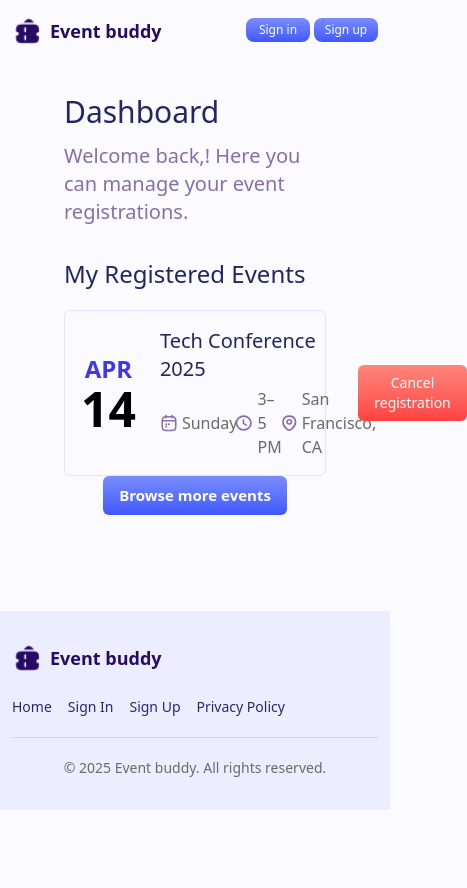
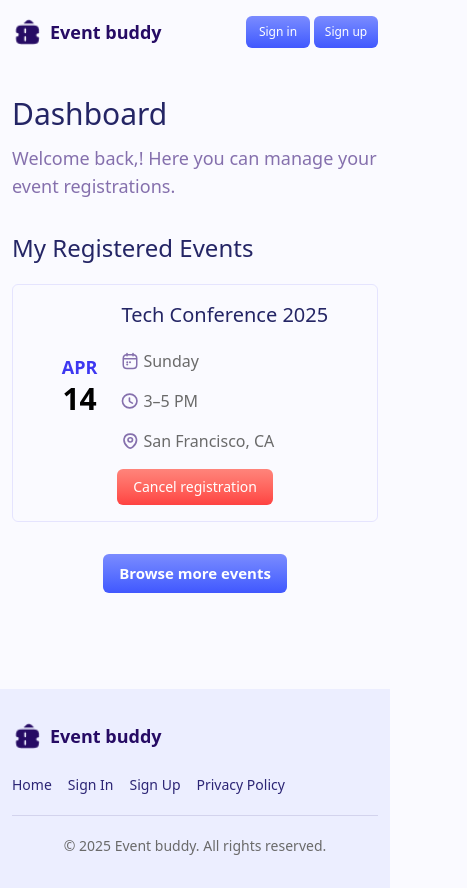
Before and after one commit to Rubaeid-Sanjid/Event-Buddy-Event-Booking-System, a Next.js app: page /Dashboard in a window 390 px wide. Shown: the whole page, 467 px wide, since content can reach past the window. Before the commit the page ends 844 px from the top, so only its background shows below. Built offline with nearby package versions, Linux system fonts and the light colour scheme.

Commit message:
both dashboard responsive

```diff
--- a/src/app/AdminDashboard/page.tsx
+++ b/src/app/AdminDashboard/page.tsx
@@ -26,20 +26,31 @@ const page = () => {
   return (
     <div>
       <Navbar></Navbar>
-      <div className="text-[#242565] px-16 mb-24">
+      <div className="text-[#242565] lg:px-16 px-3 mb-24">
         <div className="my-8">
           <h2 className="md:text-4xl text-3xl font-medium mb-3">
             Admin Dashboard
           </h2>
-          <p className="text-xl text-[#8570AD]">
+          <p className="lg:text-xl text-lg text-[#8570AD]">
             Manage events, view registrations, and monitor your platform.
           </p>
         </div>
 
         <div>
           <div className="flex justify-between">
-            <h3 className="font-medium text-2xl mb-5">Events Management</h3>
-            <button className="cursor-pointer size-1/12 py-2 text-white rounded-md bg-gradient-to-t from-[#4157FE] to-[#7B8BFF] hover:from-indigo-600 hover:to-indigo-500 transition">
+            <h3 className="font-medium lg:text-2xl text-xl mb-5">Events Management</h3>
+            <button
+            className="
+                    cursor-pointer
+                    w-32 h-10
+                    text-xs sm:text-base
+                    px-2 py-1 sm:px-4 sm:py-2
+                    text-white rounded-md
+                    bg-gradient-to-t from-[#4157FE] to-[#7B8BFF]
+                    hover:from-indigo-600 hover:to-indigo-500
+                    transition
+                  "
+            >
               Create Event
             </button>
           </div>
--- a/src/app/Dashboard/page.tsx
+++ b/src/app/Dashboard/page.tsx
@@ -11,10 +11,10 @@ const page = () => {
   return (
     <div>
       <Navbar></Navbar>
-      <div className="text-[#242565] px-16 mb-24">
+      <div className="text-[#242565] lg:px-16 px-3 mb-24">
         <div className="my-8">
           <h2 className="md:text-4xl text-3xl font-medium mb-3">Dashboard</h2>
-          <p className="text-xl text-[#8570AD]">
+          <p className="lg:text-xl text-lg text-[#8570AD]">
             Welcome back,{user?.name}! Here you can manage your event registrations.
           </p>
         </div>
@@ -33,7 +33,7 @@ const page = () => {
               onCancel: () => alert("Cancelled!"),
             }}
           />
-          <button className="block mx-auto text-[15px] font-semibold cursor-pointer px-4 py-2 text-white rounded-md bg-gradient-to-t from-[#4157FE] to-[#7B8BFF] hover:from-indigo-600 hover:to-indigo-500 transition">
+          <button className="my-8 block mx-auto text-[15px] font-semibold cursor-pointer px-4 py-2 text-white rounded-md bg-gradient-to-t from-[#4157FE] to-[#7B8BFF] hover:from-indigo-600 hover:to-indigo-500 transition">
             Browse more events
           </button>
         </div>
--- a/src/components/Navbar.tsx
+++ b/src/components/Navbar.tsx
@@ -31,8 +31,8 @@ const Navbar = () => {
                     cursor-pointer
                     w-16 sm:w-24
                     text-xs sm:text-base
-                    px-2 py-1 sm:px-4 sm:py-2
-                    text-white rounded-lg
+                    px-2 py-2 sm:px-4 sm:py-2
+                    text-white rounded-md
                     bg-gradient-to-t from-[#4157FE] to-[#7B8BFF]
                     hover:from-indigo-600 hover:to-indigo-500
                     transition
@@ -48,8 +48,8 @@ const Navbar = () => {
                     cursor-pointer
                     w-16 sm:w-24
                     text-xs sm:text-base
-                    px-2 py-1 sm:px-4 sm:py-2
-                    text-white rounded-lg
+                    px-2 py-2 sm:px-4 sm:py-2
+                    text-white rounded-md
                     bg-gradient-to-t from-[#4157FE] to-[#7B8BFF]
                     hover:from-indigo-600 hover:to-indigo-500
                     transition
@@ -65,8 +65,8 @@ const Navbar = () => {
                     cursor-pointer
                     w-16 sm:w-24
                     text-xs sm:text-base
-                    px-2 py-1 sm:px-4 sm:py-2
-                    text-white rounded-lg
+                    px-2 py-2 sm:px-4 sm:py-2
+                    text-white rounded-md
                     bg-gradient-to-t from-[#4157FE] to-[#7B8BFF]
                     hover:from-indigo-600 hover:to-indigo-500
                     transition
--- a/src/components/RegisterEventCard/RegisterEventCard.tsx
+++ b/src/components/RegisterEventCard/RegisterEventCard.tsx
@@ -18,12 +18,12 @@ interface RegisteredEventProps {
 
 const RegisterEventCard = ({ event } : RegisteredEventProps) => {
   return (
-    <div className="flex items-center justify-between border border-[#BDBBFB59] rounded-md p-4">
+    <div className="flex lg:flex-row flex-col items-center justify-between border border-[#BDBBFB59] rounded-md p-4">
       <div className="flex items-center gap-6">
 
         <div className="text-center">
-          <span className="block text-2xl font-bold text-[#3D37F1]">{event.date.display.month}</span>
-          <span className="block text-5xl font-bold text-black">
+          <span className="block lg:text-2xl text-lg font-bold text-[#3D37F1]">{event.date.display.month}</span>
+          <span className="block lg:text-5xl text-3xl font-bold text-black">
             {event.date.display.day}
           </span>
         </div>
@@ -31,7 +31,7 @@ const RegisterEventCard = ({ event } : RegisteredEventProps) => {
         <div className="flex flex-col gap-1">
           <h3 className="text-xl font-medium">{event.title}</h3>
 
-          <div className="flex items-center gap-4 text-[#6A6A6A] text-[16px]">
+          <div className="flex lg:flex-row flex-col lg:items-center gap-4 lg:my-0 my-4 text-[#6A6A6A] text-[16px]">
             <div className="flex items-center gap-1">
               <Image src="/calendar-2.svg" alt="calendar" width={18} height={18} />
               <span>{event.date.dayOfWeek}</span>
```
Also changed, not shown: src/components/EventManageTable/EventManagement.tsx (+4 -4 lines).
